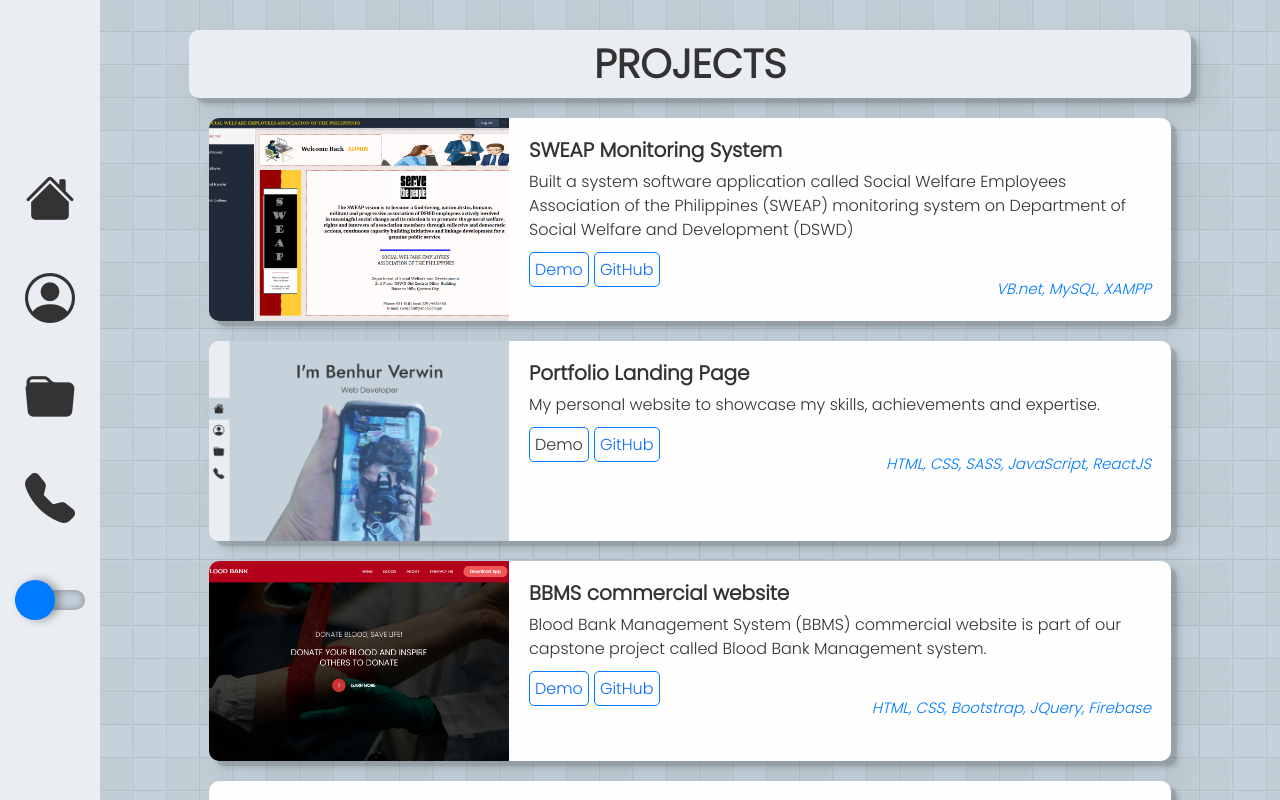
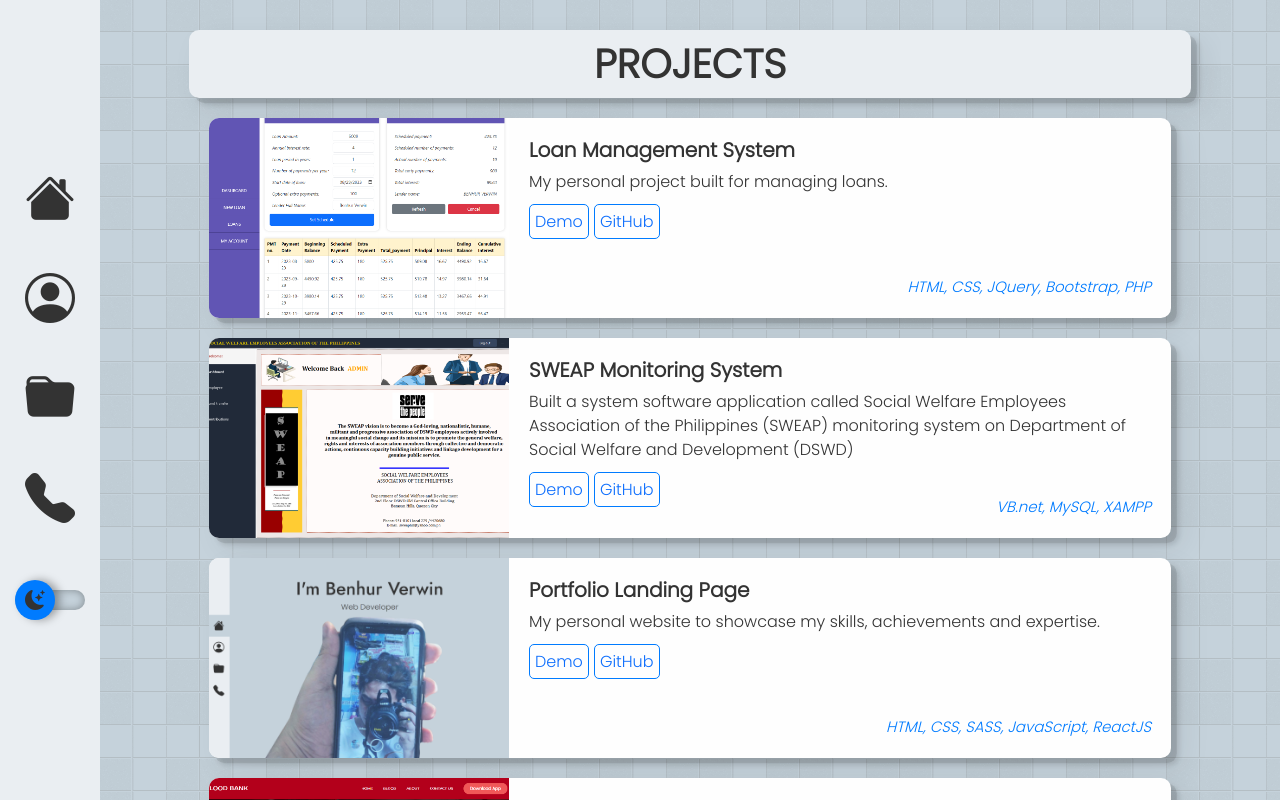
Before and after one commit to benrvwn/reactPortfolio, a React (Vite) app: page /projects in a window 1280 px wide. Shown: the top 800 px of the page. Built offline with nearby package versions, Linux system fonts and the light colour scheme.

Commit message:
update changes

```diff
--- a/src/components/About/About.jsx
+++ b/src/components/About/About.jsx
@@ -121,7 +121,7 @@ function About() {
                     </ul>
                     <h8><b>Village88 coding bootcamp - Trainee</b></h8>
                     <ul>
-                        <li>Attended a three months intense training and gained a lot of knowledge which also the reason how I created this portfolio website and most of my projects.</li>
+                        <li>Participated in a rigorous three-month intensive training program, acquiring substantial knowledge that has notably contributed to the development of my portfolio website and the successful execution of a majority of my projects.</li>
                     </ul>
                 </>
             } />
--- a/src/components/Nav/Nav.jsx
+++ b/src/components/Nav/Nav.jsx
@@ -58,7 +58,9 @@ function Nav() {
             </li>
             <li className='mode-container'>
               <div className='mode-switch' onClick={handleTheme}>
-                <div className={mode}></div>
+                <div className={mode}>
+                  <i class="bi bi-moon-stars-fill"></i>
+                </div>
               </div>
             </li>
           </ul>
--- a/src/components/Nav/nav.scss
+++ b/src/components/Nav/nav.scss
@@ -109,7 +109,15 @@ nav{
                     width: 40px;
                     border-radius: 50%;
                     transition:0.5s;
-                    box-shadow: 5px 0px 9px rgba(0, 0, 0, 0.34)
+                    box-shadow: 5px 0px 9px rgba(0, 0, 0, 0.34);
+                    display: flex;
+                    align-items: center;
+                    justify-content: center;
+
+                    i{
+                        font-size: 20px;
+                        transition: 0.5s;
+                    }
 
                 }
 
@@ -117,6 +125,11 @@ nav{
                     transform:translateX(80%);
                     box-shadow: -5px 0px 9px rgba(255, 132, 56, 0.34);
                     background-color: #FF8438;
+
+                    i{
+                        color:yellow;
+                        font-size: 20px;
+                    }
                 }
             }
         }
--- a/src/components/Projects/Projects.jsx
+++ b/src/components/Projects/Projects.jsx
@@ -27,6 +27,15 @@ function Projects() {
         <div className='project-container'>
             <h1>PROJECTS</h1>
             <Project
+                title='Loan Management System'
+                desc='My personal project built for managing loans.'
+                className= 'loan'
+                divClass='proj_loan'
+                demo='https://drive.google.com/file/d/11muFIXSyrHPuRQ-oUPlgnaCGCDlEnkP_/view?usp=sharing'
+                tech='HTML, CSS, JQuery, Bootstrap, PHP'
+                github='https://github.com/benrvwn/loanManagement'
+            />
+            <Project
                 title='SWEAP Monitoring System'
                 desc='Built a system software application called Social Welfare Employees Association of the Philippines (SWEAP) monitoring system on Department of Social Welfare and Development (DSWD) '
                 className= 'sweap'
@@ -40,6 +49,7 @@ function Projects() {
                 desc='My personal website to showcase my skills, achievements and expertise.'
                 className='portfolio'
                 divClass='proj_portfolio'
+                demo='https://benhur-portfolio.netlify.app/'
                 tech='HTML, CSS, SASS, JavaScript, ReactJS'
                 github='https://github.com/benrvwn/reactPortfolio.git'
 
--- a/src/components/Projects/projects.scss
+++ b/src/components/Projects/projects.scss
@@ -48,6 +48,12 @@
 
             }
 
+            .loan{
+                background-image: url('../../assets/loan.png');
+                background-size: cover;
+                background-position: center;
+            }
+
             .sweap{
                 background-image: url('../../assets/sweap.png');
                 background-size: cover;
@@ -87,11 +93,16 @@
                     color:#FEFEFE;
                 }
                 i{
-                    display:block;
-                    margin-top:20px;
-                    float:right;
+                    // display:block;
+                    // margin-top:20px;
+                    // float:right;
+                    // font-size: 15px;
+                    // color:#007BFF;
                     font-size: 15px;
                     color:#007BFF;
+                    position:absolute;
+                    bottom:20px;
+                    right:20px;
 
                 }
             }
@@ -106,7 +117,7 @@
             animation:fadeInRight;
             animation-duration: 2s;
         }
-        .proj_portfolio, .proj_jollibols{
+        .proj_portfolio, .proj_jollibols, .proj_loan{
             animation:fadeInLeft;
             animation-duration: 2s;
         }
@@ -117,14 +128,18 @@
 
 
 // /* Large devices such as laptops (1024px and up) */
-@media only screen and (max-width: 1024px) {
-
+@media only screen and (max-width: 1099px) {
+    .projects .project-container .project .proj-desc i{
+        display:block;
+        margin-top:20px;
+        float:right;
+        position:unset;
+    }
 }
 
 /* Medium devices such as tablets (768px and up) */
 @media only screen and (max-width: 826px) {
     .projects{
-
         .project-container{
             width:100%;
         }
@@ -145,6 +160,9 @@
                     width:100%;
                 }
             }
+            .project:hover{
+                transform: unset;
+            }
         }
     }
 }
```
Also changed, not shown: src/assets/loan.png (added).
